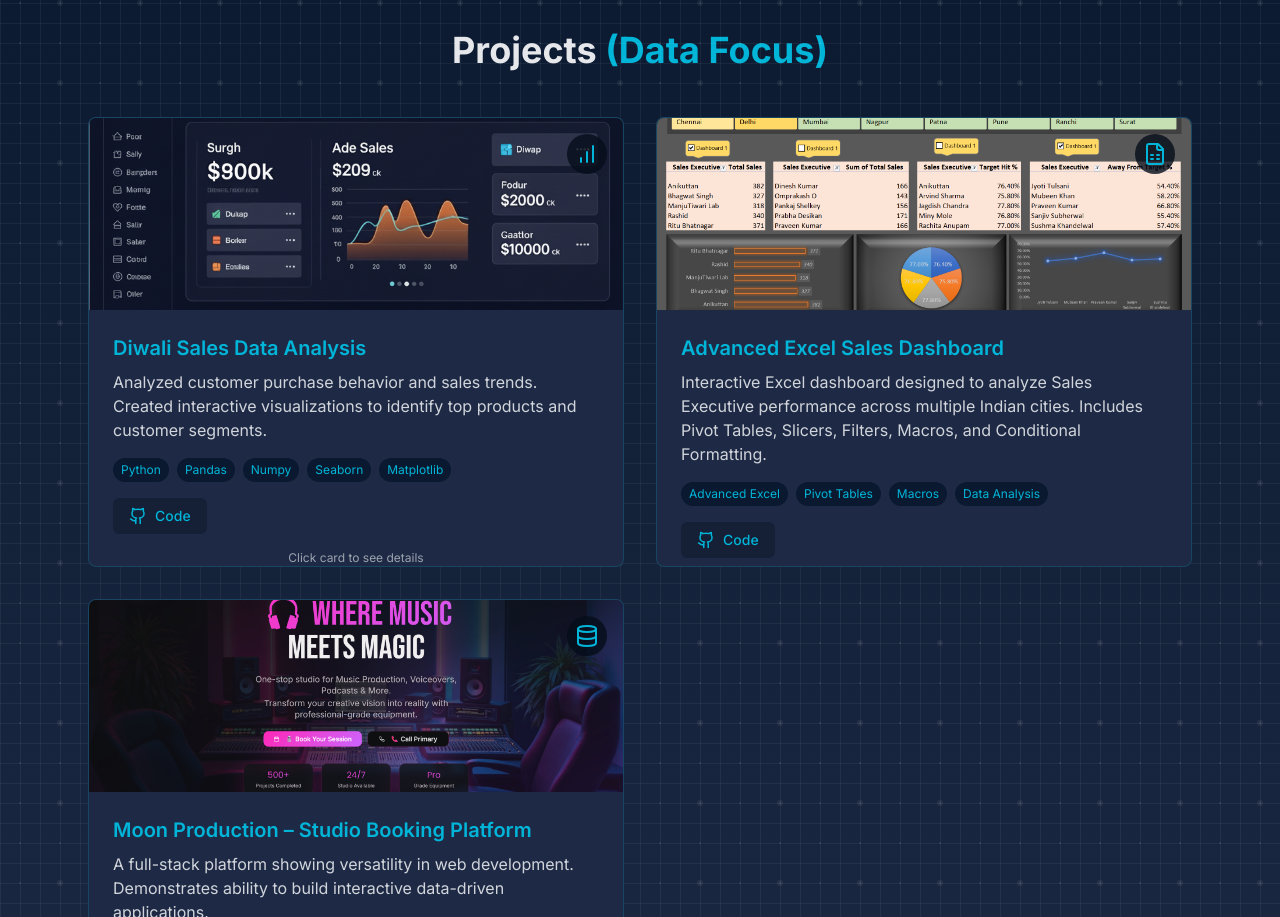
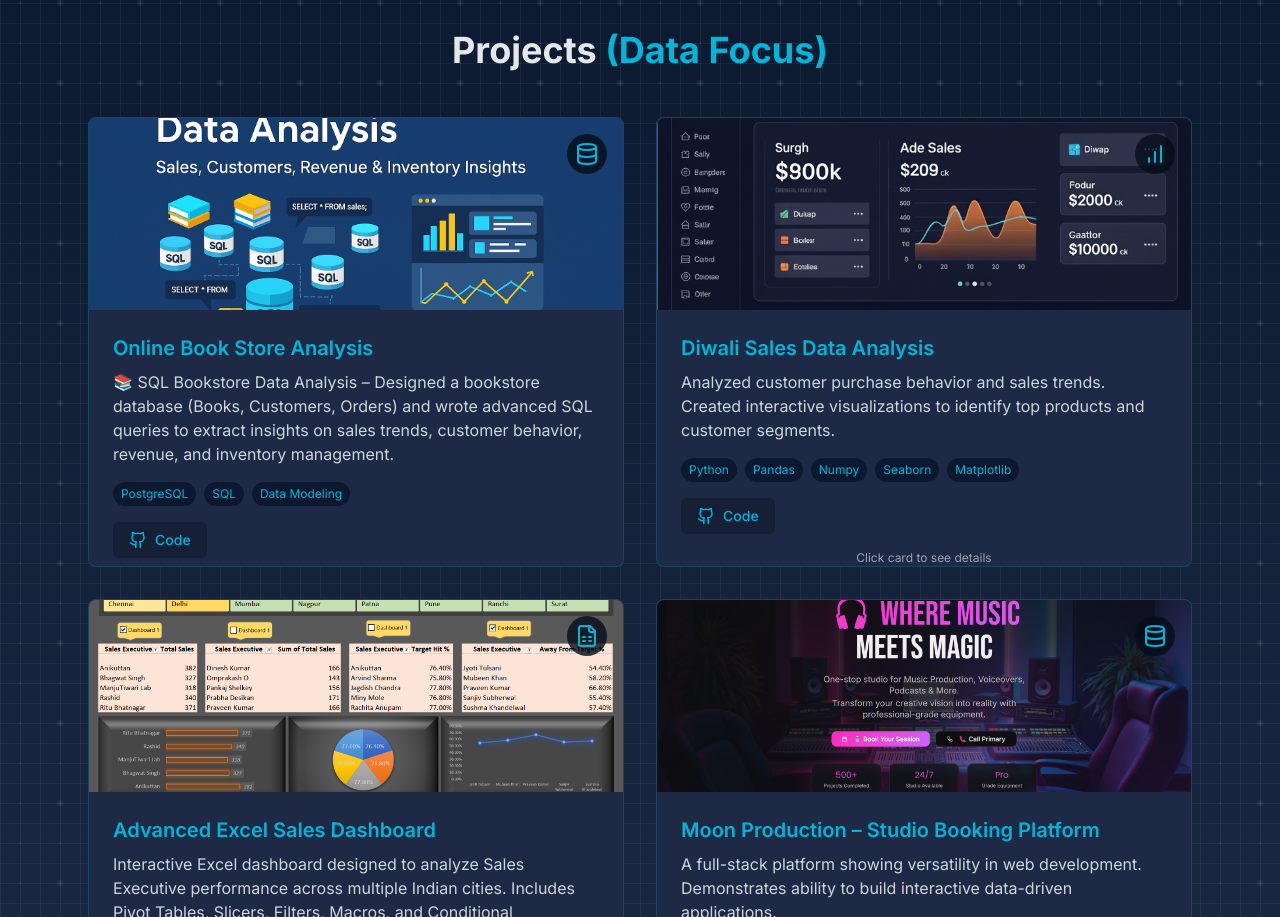
Before and after one commit to smbgAlokk/Personal-Portfolio, a React (Vite) app: page / in a window 1280 px wide. Shown: the part 3826-4743 px from the top of the page. Built offline with nearby package versions, Linux system fonts and the light colour scheme.

Commit message:
Initial commit

```diff
--- a/src/components/Projects.jsx
+++ b/src/components/Projects.jsx
@@ -6,6 +6,22 @@ const Projects = () => {
   const [flippedCards, setFlippedCards] = useState({});
 
   const projects = [
+    {
+      title: "Online Book Store Analysis",
+      description:
+        "📚 SQL Bookstore Data Analysis – Designed a bookstore database (Books, Customers, Orders) and wrote advanced SQL queries to extract insights on sales trends, customer behavior, revenue, and inventory management.",
+      image: "/Images/Book_Store.png",
+      github: "https://github.com/smbgAlokk/Online-Book-Store",
+      tech: ["PostgreSQL", "SQL", "Data Modeling"],
+      icon: <Database className="text-accent" size={24} />,
+      insights: [
+        "Designed relational database with Books, Customers & Orders tables",
+        "Wrote basic & advanced SQL queries to analyze sales, customers & inventory",
+        "Extracted insights on revenue trends, top customers, and high-demand genres",
+        "Demonstrated strong skills in SQL, query optimization, and business analytics",
+      ],
+      tools: ["React", "Node.js", "MongoDB", "Express"],
+    },
     {
       title: "Diwali Sales Data Analysis",
       description:
```
Also changed, not shown: public/Images/Book_Store.png (added).
